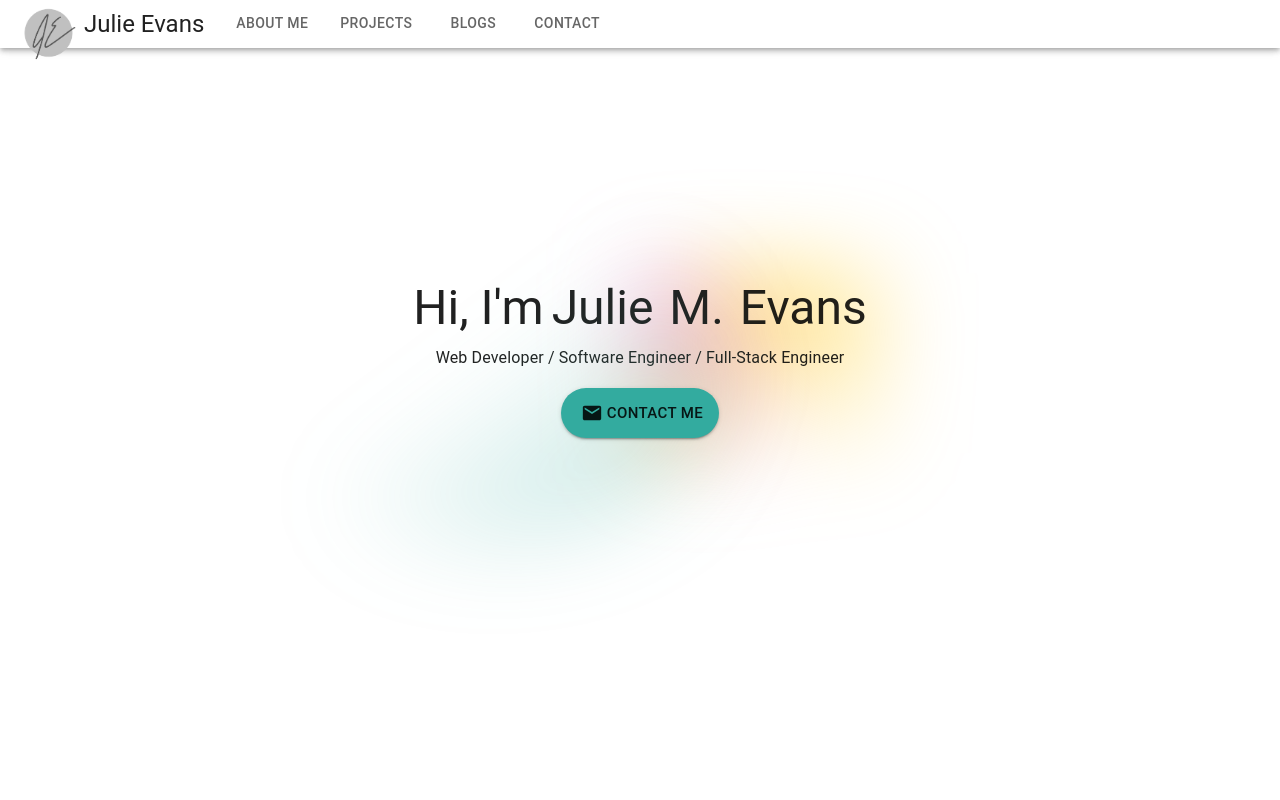
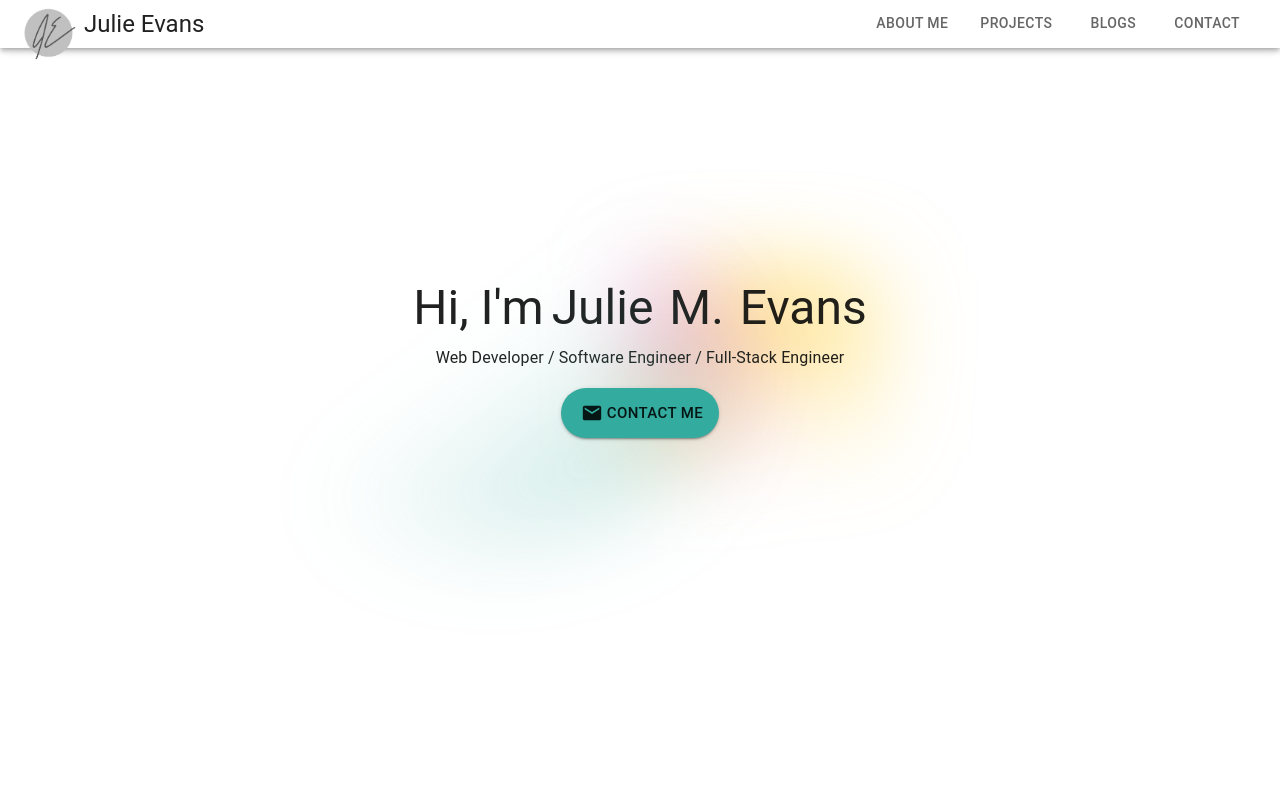
Before and after one commit to mailauki/portfolio-next, a Next.js app: page / in a window 1280 px wide. Shown: the top 800 px of the page. Built offline with nearby package versions, Linux system fonts and the light colour scheme; no server answers; the database is empty.

Commit message:
Update header styles

```diff
--- a/components/Header.js
+++ b/components/Header.js
@@ -22,7 +22,7 @@ export default function Header({ tab }) {
       <Toolbar variant="dense">
         <Box
           className={styles.logo}
-          sx={{ mr: 2 }}
+          sx={{ mr: 2, flexGrow: 1 }}
           component="a"
           href="#"
           target="_top"
@@ -43,6 +43,7 @@ export default function Header({ tab }) {
 
           <Typography
             variant="h5"
+            noWrap
             sx={{ ml: "60px" }}
           >
             Julie Evans
--- a/data/supabaseClient.js
+++ b/data/supabaseClient.js
@@ -1,6 +1,6 @@
 import { createClient } from '@supabase/supabase-js'
 
-const supabaseUrl = 'https://idwzmbvvfiwxafabsobh.supabase.co'
-const supabaseKey = 'eyJhbGciOiJIUzI1NiIsInR5cCI6IkpXVCJ9.eyJpc3MiOiJzdXBhYmFzZSIsInJlZiI6Imlkd3ptYnZ2Zml3eGFmYWJzb2JoIiwicm9sZSI6ImFub24iLCJpYXQiOjE2NzUwNDY1NzcsImV4cCI6MTk5MDYyMjU3N30.kcoNQvO10HYXc6Edd_NgObJOWsMzH4BCB9YXVRCHFpY'
+const supabaseUrl = process.env.NEXT_PUBLIC_SUPABASE_URL
+const supabaseKey = process.env.NEXT_PUBLIC_SUPABASE_ANON_KEY
 
 export const supabase = createClient(supabaseUrl, supabaseKey)
--- a/package.json
+++ b/package.json
@@ -14,6 +14,7 @@
     "@mui/icons-material": "^5.11.0",
     "@mui/material": "^5.11.3",
     "@next/font": "13.1.1",
+    "@supabase/supabase-js": "^2.7.1",
     "next": "13.1.1",
     "react": "18.2.0",
     "react-dom": "18.2.0",
--- a/styles/Home.module.css
+++ b/styles/Home.module.css
@@ -253,6 +253,10 @@
     display: none;
   }
 
+  .header > div > div {
+    margin-left: 60px;
+  }
+
   .section, .grid, .list {
     max-width: 335px;
   }
```
Also changed, not shown: 1 other file (tests, documents, lock files or other folders).
